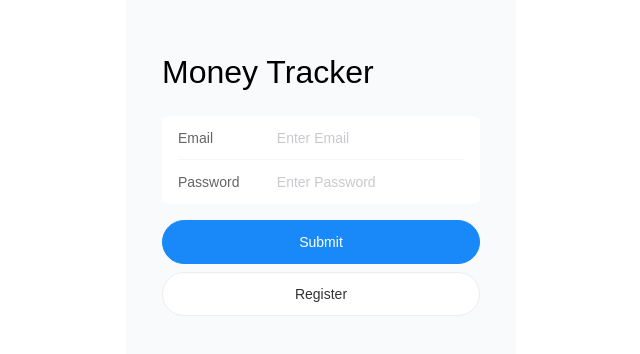
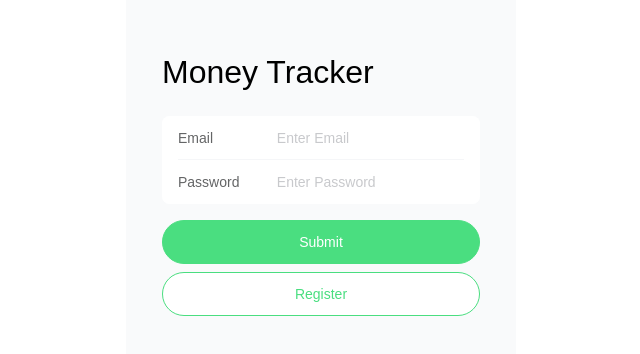
Before and after one commit to Jefray-alt/moneytracker, a Vue app: page /login in a window 1280 px wide. Shown: the part 210-564 px from the top of the page, without its empty margins (319-959 px from the left). Built offline with nearby package versions, Linux system fonts and the light colour scheme; no server answers; a web font is replaced by a local one.

Commit message:
more UI updates

```diff
--- a/components.d.ts
+++ b/components.d.ts
@@ -18,6 +18,7 @@ declare module '@vue/runtime-core' {
     VanCell: typeof import('vant/es')['Cell']
     VanCellGroup: typeof import('vant/es')['CellGroup']
     VanCol: typeof import('vant/es')['Col']
+    VanConfigProvider: typeof import('vant/es')['ConfigProvider']
     VanField: typeof import('vant/es')['Field']
     VanForm: typeof import('vant/es')['Form']
     VanIcon: typeof import('vant/es')['Icon']
--- a/src/App.vue
+++ b/src/App.vue
@@ -1,4 +1,5 @@
 <template>
+  <van-config-provider class="h-full" :theme-vars="themeVars">
     <main class="h-full p-5 relative">
       <RouterView />
       <van-tabbar
@@ -13,6 +14,7 @@
         <van-tabbar-item icon="setting-o">Settings</van-tabbar-item>
       </van-tabbar>
     </main>
+  </van-config-provider>
 </template>
 
 <script setup lang="ts">
@@ -27,4 +29,11 @@ uiStore.$subscribe((mutation, state) => {
 
 const isTabBarVisible = ref(uiStore.showTabBar);
 const active = ref(0);
+
+const themeVars = {
+  buttonPrimaryBackgroundColor: '#4ade80',
+  buttonPrimaryBorderColor: '#4ade80',
+  buttonDefaultBorderColor: '#4ade80',
+  buttonDefaultColor: '#4ade80',
+};
 </script>
--- a/src/main.ts
+++ b/src/main.ts
@@ -3,7 +3,7 @@ import { createPinia } from 'pinia';
 import App from './App.vue';
 import './css/index.css';
 import router from './router/index.js';
-import { Locale } from 'vant';
+import { ConfigProvider, Locale } from 'vant';
 import enUS from 'vant/es/locale/lang/en-US';
 
 Locale.use('en-US', enUS);
@@ -12,4 +12,5 @@ const app = createApp(App);
 
 app.use(createPinia());
 app.use(router);
+app.use(ConfigProvider);
 app.mount('#app');
--- a/src/views/Login.vue
+++ b/src/views/Login.vue
@@ -41,7 +41,7 @@
 <script lang="ts" setup>
 import { useAuthStore } from '@/store/auth';
 import { useUIStore } from '@/store/ui';
-import { Cell, CellGroup, Form, Button, Field, Col, Row, Toast } from 'vant';
+import { Toast } from 'vant';
 import 'vant/lib/toast/style';
 import { onMounted, onUnmounted, ref } from 'vue';
 import { useRouter } from 'vue-router';
```
Lines whose indentation alone changed are shown as unchanged.
